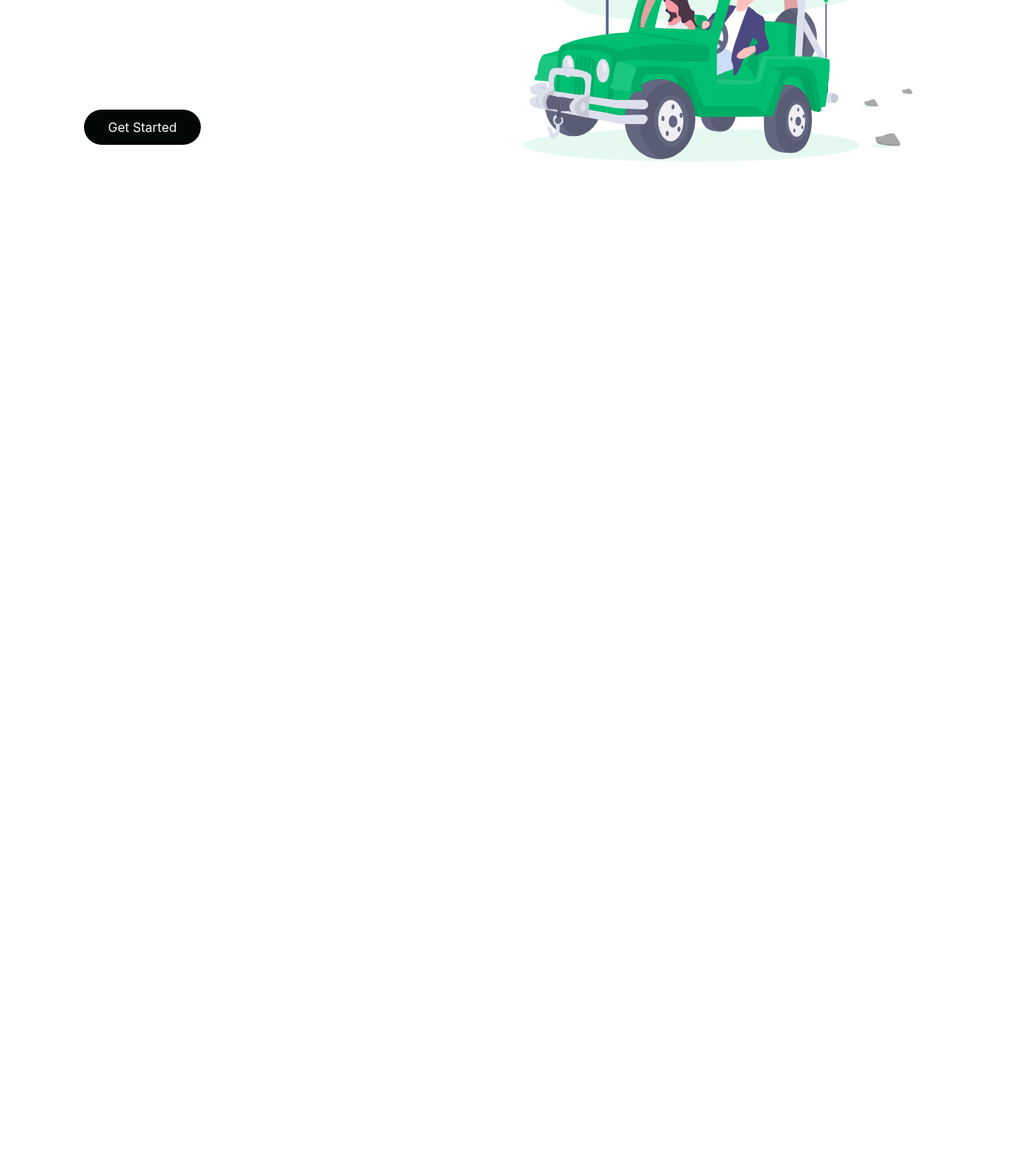
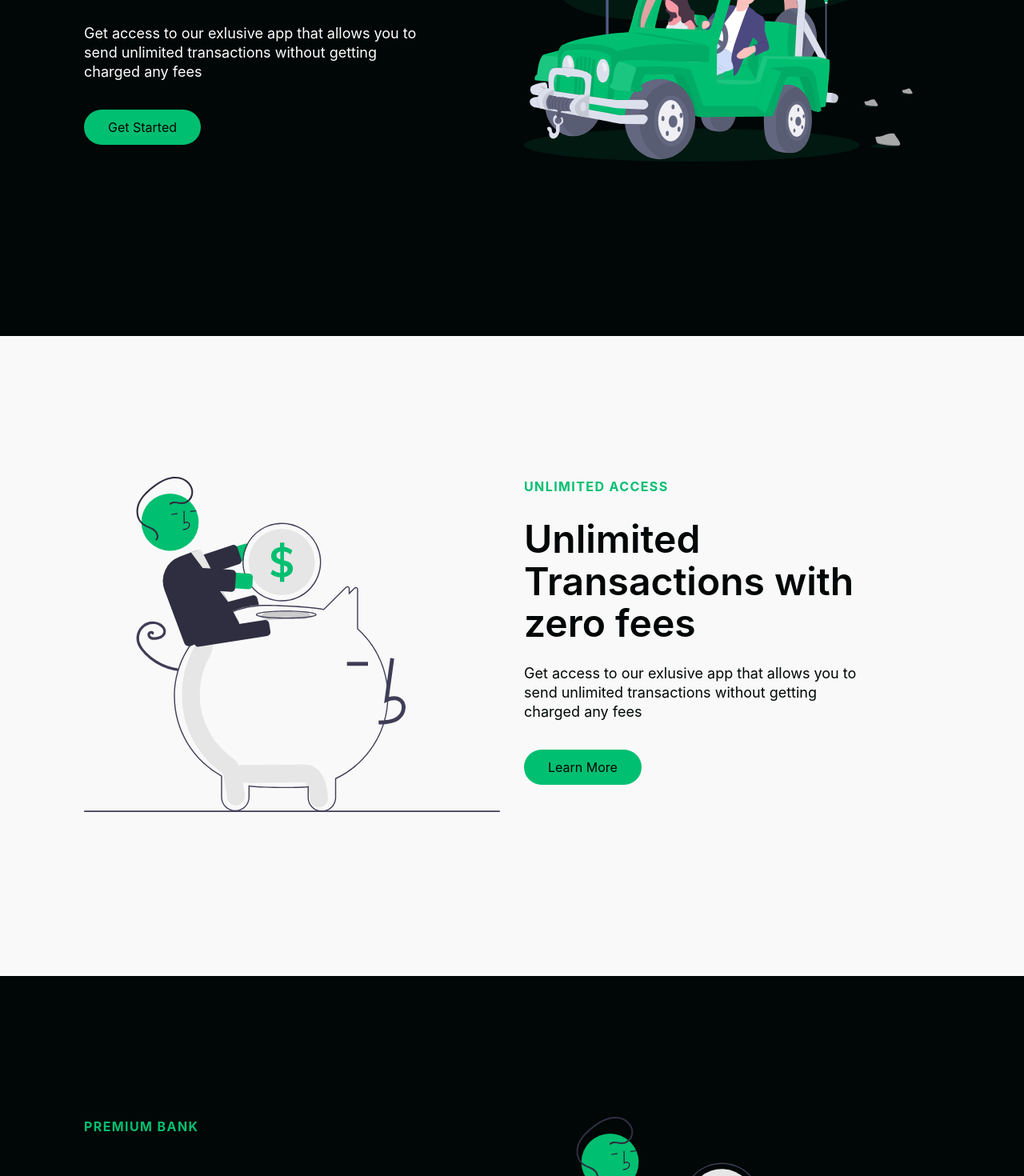
Before and after one commit to PiotrGamorski/react-website-scrolling-app, a React (Create React App) app: page / in a window 1280 px wide. Shown: the part 1260-2730 px from the top of the page at 80% size. Before the commit the page ends 1680 px from the top, so only its background shows below. Built offline with nearby package versions, Linux system fonts and the light colour scheme; a web font is replaced by a local one.

Commit message:
More Data populated

```diff
--- a/src/components/InfoSection/Data.js
+++ b/src/components/InfoSection/Data.js
@@ -1,3 +1,6 @@
+import svg1 from "../../images/svg-1.svg";
+import svg2 from "../../images/svg-2.svg";
+
 export const homeObjectOne = {
   id: "about",
   lightBackground: false,
@@ -9,9 +12,45 @@ export const homeObjectOne = {
     "Get access to our exlusive app that allows you to send unlimited transactions without getting charged any fees",
   buttonLabel: "Get Started",
   imgStart: false,
-  img: require("../../images/svg-1.svg"),
+  img: svg1,
   alt: "Car",
   dark: true,
   primary: true,
   darkText: false,
 };
+
+export const homeObjectTwo = {
+  id: "discover",
+  lightBackground: true,
+  lightText: false,
+  lightTextDescription: false,
+  topLine: "Unlimited Access",
+  headline: "Unlimited Transactions with zero fees",
+  description:
+    "Get access to our exlusive app that allows you to send unlimited transactions without getting charged any fees",
+  buttonLabel: "Learn More",
+  imgStart: true,
+  img: svg2,
+  alt: "PiggyBank",
+  dark: true,
+  primary: true,
+  darkText: true,
+};
+
+export const homeObjectThree = {
+  id: "about",
+  lightBackground: false,
+  lightText: false,
+  lightTextDescription: false,
+  topLine: "Premium Bank",
+  headline: "Unlimited Transactions with zero fees",
+  description:
+    "Get access to our exlusive app that allows you to send unlimited transactions without getting charged any fees",
+  buttonLabel: "Get Started",
+  imgStart: false,
+  img: svg2,
+  alt: "Car",
+  dark: true,
+  primary: true,
+  darkText: false,
+};
--- a/src/components/InfoSection/InfoElements.js
+++ b/src/components/InfoSection/InfoElements.js
@@ -3,7 +3,7 @@ import styled from "styled-components";
 export const InfoContainer = styled.div`
   color: #fff;
   background: ${({ lightBackground }) =>
-    lightBackground ? "#f9f9f9" : "010606"};
+    lightBackground ? "#f9f9f9" : "#010606"};
 
   @media screen and (max-width: 768px) {
     padding: 100px 0;
@@ -68,7 +68,7 @@ export const Heading = styled.h1`
   font-size: 48px;
   line-height: 1.1;
   font-weight: 600;
-  color: ${({ lightText }) => (lightText ? "#f7f8fa" : "010606")};
+  color: ${({ lightText }) => (lightText ? "#f7f8fa" : "#010606")};
 
   @media screen and (max-width: 480px) {
     font-size: 32px;
--- a/src/components/InfoSection/index.js
+++ b/src/components/InfoSection/index.js
@@ -1,6 +1,5 @@
 import React from "react";
 import { Button } from "../ButtonElement";
-import svg1 from "../../images/svg-1.svg";
 import {
   InfoContainer,
   InfoWrapper,
@@ -27,7 +26,11 @@ const InfoSection = (props) => {
     description,
     darkText,
     buttonLabel,
+    img,
     alt,
+    primary,
+    dark,
+    dark2,
   } = props;
 
   return (
@@ -46,10 +49,11 @@ const InfoSection = (props) => {
                     smooth={true}
                     duration={500}
                     spy={true}
-                    exact={true}
+                    exact="true"
                     offset={-80}
-                    // primary={primary ? 1 : 0}
-                    // dark={dark ? 1 : 0}
+                    primary={primary ? 1 : 0}
+                    dark={dark ? 1 : 0}
+                    dark2={dark2 ? 1 : 0}
                   >
                     {buttonLabel}
                   </Button>
@@ -58,7 +62,7 @@ const InfoSection = (props) => {
             </Column1>
             <Column2>
               <ImgWrap>
-                <InfoImg src={svg1} alt={alt} />
+                <InfoImg src={img} alt={alt} />
               </ImgWrap>
             </Column2>
           </InfoRow>
--- a/src/pages/index.js
+++ b/src/pages/index.js
@@ -1,7 +1,11 @@
 import React, { useState } from "react";
 import HeroSection from "../components/HeroSection";
 import InfoSection from "../components/InfoSection";
-import { homeObjectOne } from "../components/InfoSection/Data";
+import {
+  homeObjectOne,
+  homeObjectTwo,
+  homeObjectThree,
+} from "../components/InfoSection/Data";
 import Navbar from "../components/Navbar/index";
 import Sidebar from "../components/Sidebar/idex";
 
@@ -18,6 +22,8 @@ const Home = () => {
       <Navbar toggle={toggle} />
       <HeroSection />
       <InfoSection {...homeObjectOne} />
+      <InfoSection {...homeObjectTwo} />
+      <InfoSection {...homeObjectThree} />
     </div>
   );
 };
```
Also changed, not shown: src/images/svg-2.svg (added), 1 other file (tests, documents, lock files or other folders).
